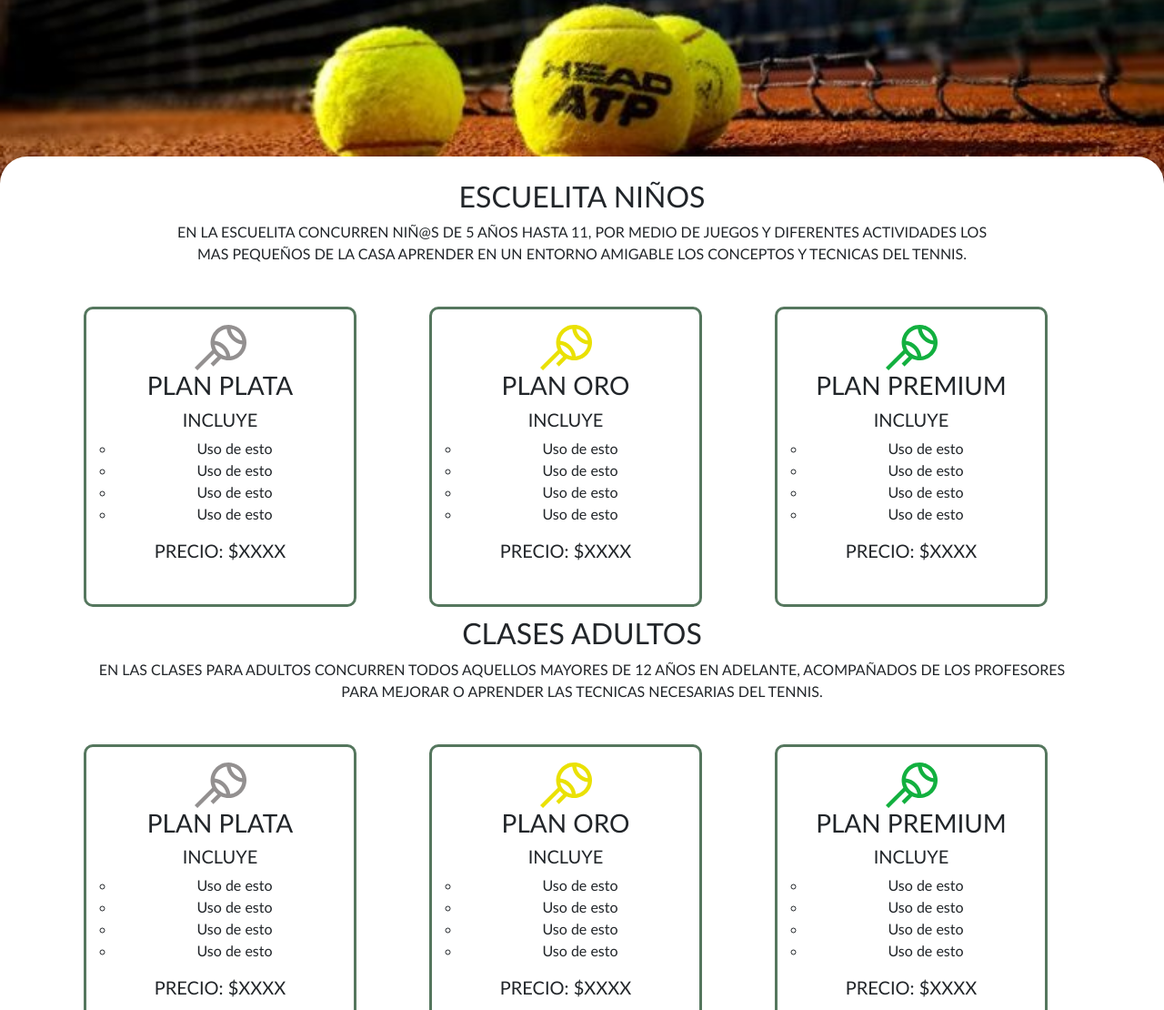
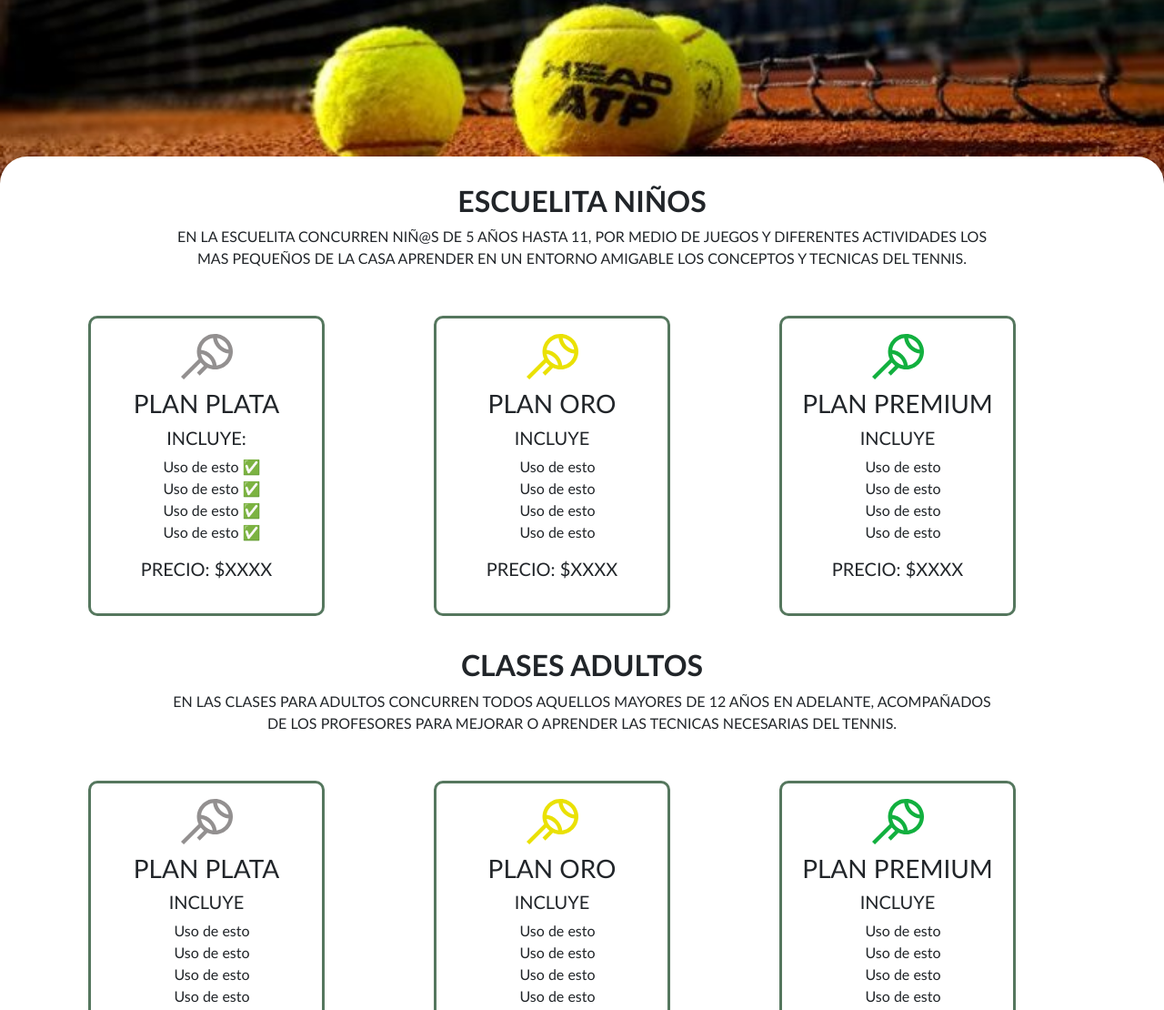
Before and after one commit to julian-raviolo/armonia-39385, a website: page pages/planes.html in a window 1280 px wide. Shown: the part 278-1388 px from the top of the page at 91% size. Drawn offline with nearby package versions, Linux system fonts and the light colour scheme.

Commit message:
Arregle con Boostrap y SCSS la pagina Planes

```diff
--- a/pages/planes.html
+++ b/pages/planes.html
@@ -48,22 +48,22 @@
     <section>
         <div class="container">
             <div class="plan-escuelita">
-                <H2>ESCUELITA NIÑOS</H2>
+                <H2><b>ESCUELITA NIÑOS</b></H2>
                 <p>EN LA ESCUELITA CONCURREN NIÑ@S DE 5 AÑOS HASTA 11, POR MEDIO DE JUEGOS Y DIFERENTES ACTIVIDADES LOS MAS PEQUEÑOS DE LA CASA APRENDER EN UN ENTORNO AMIGABLE LOS CONCEPTOS Y TECNICAS DEL TENNIS.</p>
             </div>
         </div>
         <div class="container">
-            <div class="planes row row-cols-1 row-cols-sm-1 row-cols-md-3">
+            <div class="planes row row-cols-1 row-cols-sm-1 row-cols-md-2 row-cols-lg-3">
                 <div class="col">
                     <div class="cards-planes">
                         <img src="../assets/plan-plata.svg" alt="Logo plan plata">
                         <h3>PLAN PLATA</h3>
-                        <h5>INCLUYE</h5>
+                        <h5>INCLUYE:</h5>
                         <ul class="planes-lista">
-                            <li>Uso de esto</li>
-                            <li>Uso de esto</li>
-                            <li>Uso de esto</li>
-                            <li>Uso de esto</li>
+                            <li>Uso de esto &#9989</li>
+                            <li>Uso de esto &#9989</li>
+                            <li>Uso de esto &#9989</li>
+                            <li>Uso de esto &#9989</li>
                         </ul>
                         <h5>PRECIO: $XXXX</h5>
                     </div>
@@ -100,12 +100,14 @@
         </div>
     </section>
     <section>
-        <div class="plan-adulto">
-            <H2>CLASES ADULTOS</H2>
-            <p>EN LAS CLASES PARA ADULTOS CONCURREN TODOS AQUELLOS MAYORES DE 12 AÑOS EN ADELANTE, ACOMPAÑADOS DE LOS PROFESORES PARA MEJORAR O APRENDER LAS TECNICAS NECESARIAS DEL TENNIS. </p>
+        <div class="container">
+            <div class="plan-adulto">
+                <H2><b>CLASES ADULTOS</b></H2>
+                <p>EN LAS CLASES PARA ADULTOS CONCURREN TODOS AQUELLOS MAYORES DE 12 AÑOS EN ADELANTE, ACOMPAÑADOS DE LOS PROFESORES PARA MEJORAR O APRENDER LAS TECNICAS NECESARIAS DEL TENNIS. </p>
+            </div>
         </div>
         <div class="container">
-            <div class="planes row row-cols-1 row-cols-sm-1 row-cols-md-3">
+            <div class="planes row row-cols-1 row-cols-sm-1 row-cols-md-2 row-cols-lg-3">
                 <div class="col">
                     <div class="cards-planes">
                         <img src="../assets/plan-plata.svg" alt="Logo plan plata">
--- a/scss/style.scss
+++ b/scss/style.scss
@@ -409,7 +409,7 @@ textarea{
     margin-left: 100px;
     margin-right: 100px;
     padding-bottom: 20px;
-    margin-top: 15px;
+    margin-top: 20px;
 
 }
 
@@ -425,14 +425,16 @@ border-radius: 10px;
     margin: 15px;
     padding-top: 17px;
     height: 330px;
-width: 300px;
+    width: 260px;
     text-align: center;
-
+    img{
+        margin-bottom: 10px;
+    }
 }
 
 .planes-lista{
-    list-style-type: circle;
-    text-align: center;
+    list-style-type:none;
+    padding-right: 20px;
 }
 
 
@@ -441,6 +443,7 @@ text-align: center;
     margin-left: 100px;
     margin-right: 100px;
     padding-bottom: 20px;
+    padding-top: 20px;
 }
 
 
```
Also changed, not shown: css/main.css. Lines whose indentation alone changed are shown as unchanged.
